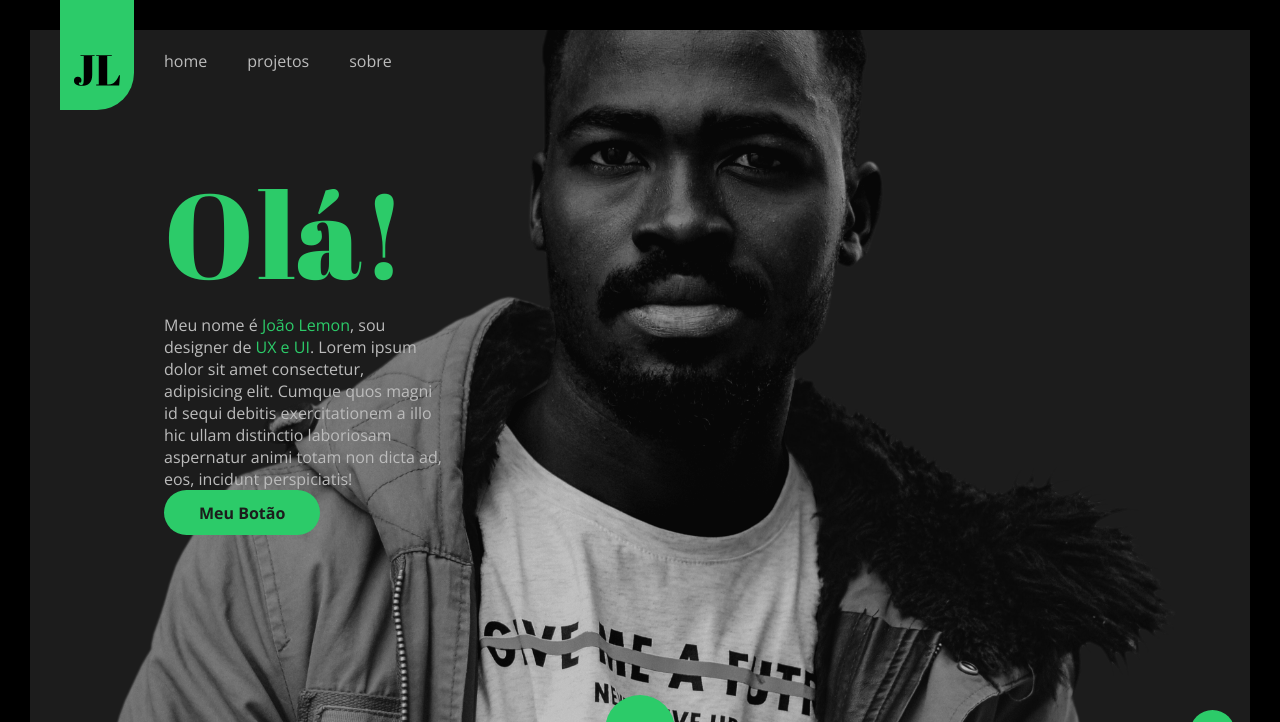
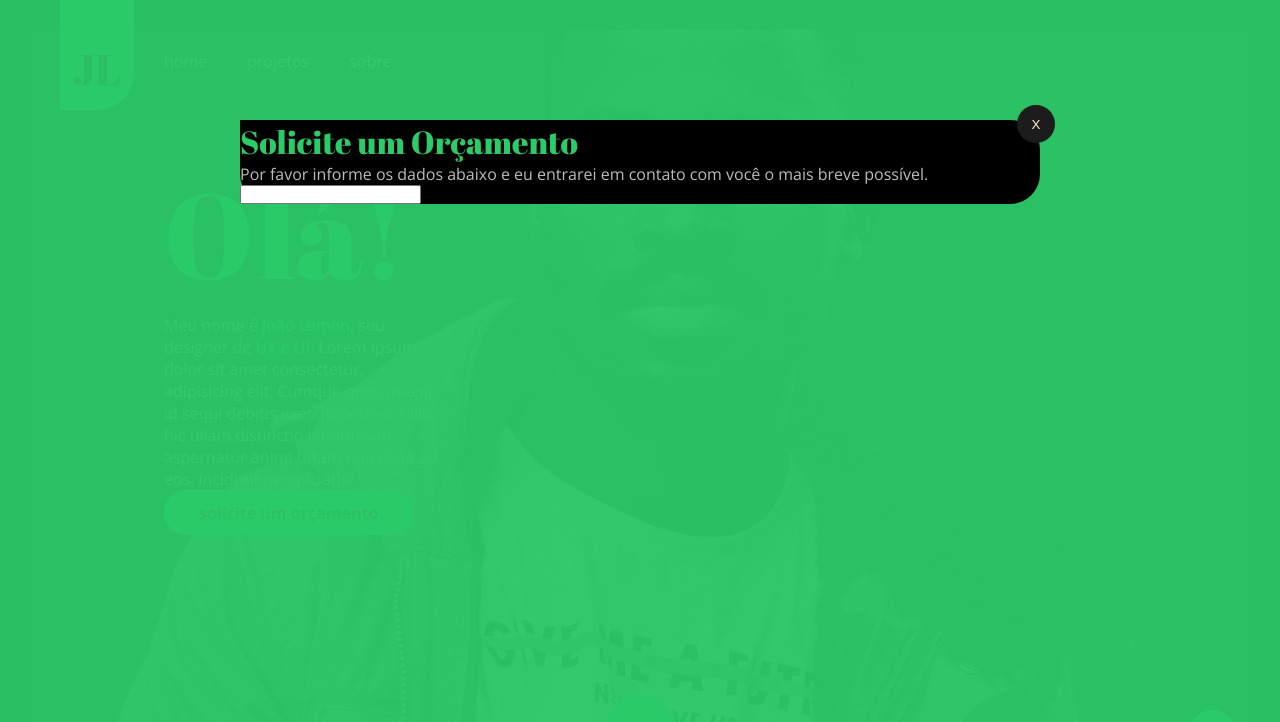
Before and after one commit to Luis-Filipe-Santos/projetoPortifolio, a plain HTML site: page HTML+CSS+JS/index.html in a window 1280 px wide. Shown: the top 722 px of the page. Drawn offline with nearby package versions, Linux system fonts and the light colour scheme.

Commit message:
Modal - Posicionando o overlay e caixa de modal

```diff
--- a/HTML+CSS+JS/css/main.css
+++ b/HTML+CSS+JS/css/main.css
@@ -86,6 +86,52 @@ p {
 
   .jl-preloader-inner {
     margin-top: -45px;
+  }
+
+  /* Overlay */
+  .jl-overlay {
+    width: 100%;
+    height: 100vh;
+    display: block;
+    position: fixed;
+    z-index: 1000;
+    top: 0;
+    left: 0;
+    background-color: rgba(44, 203, 105, .95);
+  }
+
+  .jl-modal {
+    width: 800px;
+    display: table;
+    position: fixed;
+    border-radius: 0 30px 30px 30px;
+    position: fixed;
+    top: 15%;
+    left: 0;
+    right: 0;
+    margin: 0 auto;
+    z-index: 1200;
+  }
+
+  .jl-modal-header {
+    width: 100%;
+    display: table;
+    position: relative;
+  }
+
+  .jl-close-modal{
+    width: 38px;
+    height: 38px;
+    border-radius: 50%;
+    color: antiquewhite;
+    text-align: center;
+    line-height: center;
+    cursor: pointer;
+    position: absolute;
+    top: -15px;
+    right: -15px;
+    border: none;
+    background-color: #1c1c1c;
   }
 
   /* Cabeçalho */
@@ -336,6 +382,7 @@ p {
   font-weight: 600;
   border: none;
   transition: all 0.2s ease-out;
+  text-transform: lowercase;
 }
 
 .jl-btn-large {
--- a/HTML+CSS+JS/index.html
+++ b/HTML+CSS+JS/index.html
@@ -10,7 +10,11 @@
       href="https://fonts.googleapis.com/css2?family=Abril+Fatface&family=Open+Sans:ital,wght@0,400;0,700;0,800;1,400;1,700;1,800&display=swap"
       rel="stylesheet"
     />
-    <link rel="stylesheet" type="text/css" href="./css/bootstrap-grid.min.css">
+    <link
+      rel="stylesheet"
+      type="text/css"
+      href="./css/bootstrap-grid.min.css"
+    />
     <link rel="stylesheet" type="text/css" href="./css/main.css" />
     <title>João Lemon - UX/UI Designer</title>
   </head>
@@ -27,6 +31,27 @@
         <p class="jl-text-light jl-mar-top-15">
           Aguarde um pouco... Estou preparando o Site ...
         </p>
+      </div>
+    </div>
+
+    <!-- Overlay e Modal -->
+    <div class="jl-overlay"></div>
+
+    <div class="jl-modal jl-bg-black">
+      <div class="jl-modal-header">
+        <h1 class="jl-title jl-text-green">Solicite um Orçamento</h1>
+
+        <button class="jl-close-modal">X</button>
+      </div>
+
+      <div class="jl-modal-body">
+        <p class="jl-text-light">
+          Por favor informe os dados abaixo e eu entrarei em contato com você o
+          mais breve possível.
+        </p>
+        <form class="jl-form">
+          <input type="text" name="Nome" id="jl-nome" class="jl-field"/>
+        </form>
       </div>
     </div>
 
@@ -69,35 +94,40 @@
     <!--Botão de Contato-->
 
     <div class="jl-page-wrapper">
-
       <!-- Section 1 -->
-      <section class="jl-full-height jl-first-section" id="jl-home-presentation">
+      <section
+        class="jl-full-height jl-first-section"
+        id="jl-home-presentation"
+      >
         <div class="container-fluid">
           <div class="row">
             <div class="col-sm-12 col-md-3 offset-md-2 jl-display-text">
-              <h1 class="jl-title jl-text-green jl-title-big ">Olá!</h1>
-              <p class="jl-text-light">Meu nome é <span class="jl-text-green">João Lemon</span>, sou designer de <span class="jl-text-green"> UX e UI</span>. Lorem ipsum dolor sit amet consectetur, adipisicing elit. Cumque quos magni id sequi debitis exercitationem a illo hic ullam distinctio laboriosam aspernatur animi totam non dicta ad, eos, incidunt perspiciatis!</p>
+              <h1 class="jl-title jl-text-green jl-title-big">Olá!</h1>
+              <p class="jl-text-light">
+                Meu nome é <span class="jl-text-green">João Lemon</span>, sou
+                designer de <span class="jl-text-green"> UX e UI</span>. Lorem
+                ipsum dolor sit amet consectetur, adipisicing elit. Cumque quos
+                magni id sequi debitis exercitationem a illo hic ullam
+                distinctio laboriosam aspernatur animi totam non dicta ad, eos,
+                incidunt perspiciatis!
+              </p>
 
-
-              <button href="#" class="jl-btn jl-btn-medium jl-btn-green">Meu Botão</button>
-
+              <button href="#" class="jl-btn jl-btn-medium jl-btn-green">
+                solicite um orçamento
+              </button>
             </div>
           </div>
         </div>
 
         <div class="jl-scroll-down">
           <div class="jl-arrow-down">
-            <img src="./images/arrow-down.svg" alt="Role a página">
+            <img src="./images/arrow-down.svg" alt="Role a página" />
           </div>
         </div>
-
       </section>
 
       <!-- Section 2 -->
-      <section class="jl-full-height">
-
-      </section>
-
+      <section class="jl-full-height"></section>
     </div>
 
     <script src="./js/main.js"></script>
```
